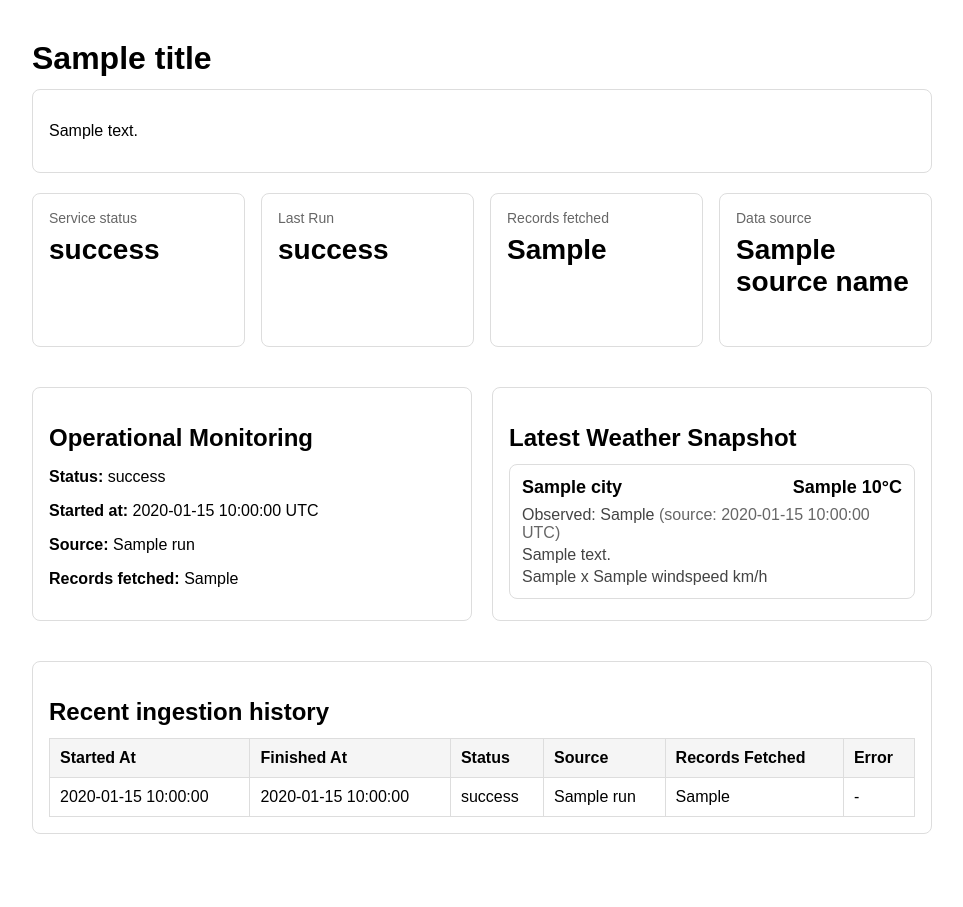
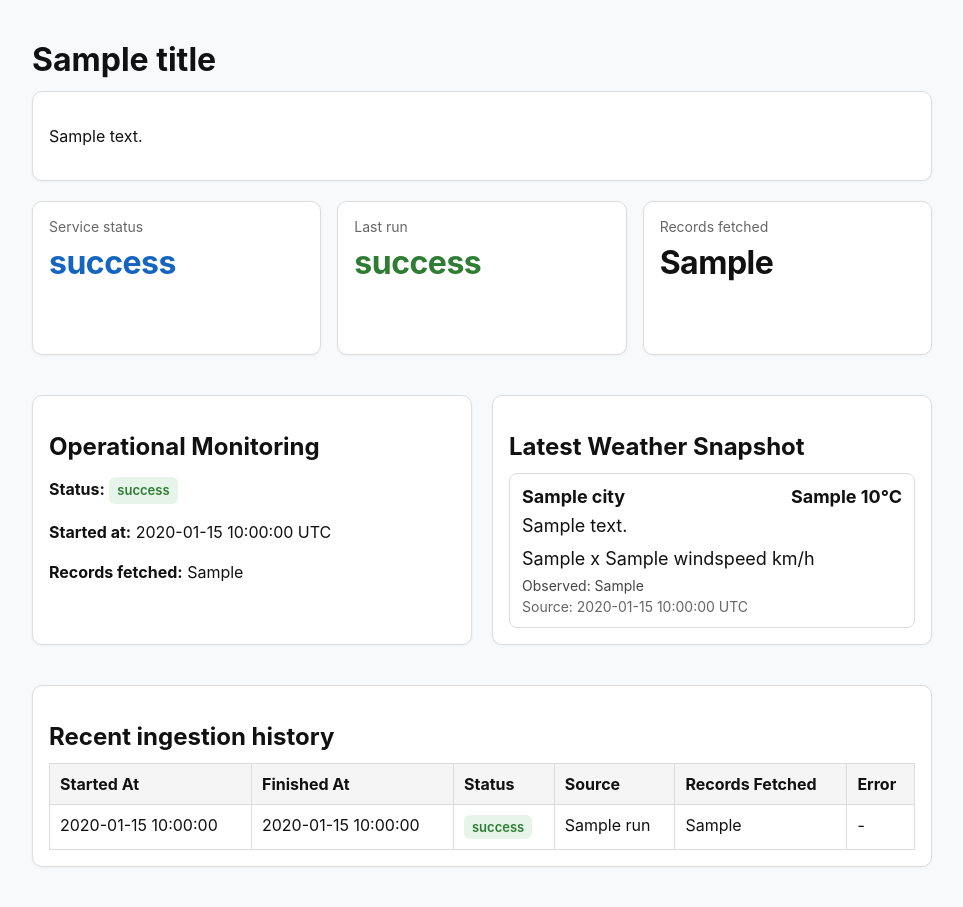
Before and after one commit to JoonasEronen/hosted-external-data-integration-service-aws, a FastAPI app: template app/templates/dashboard.html in a window 1280 px wide. Shown: the whole page, without its empty margins (8-971 px from the left). Before the commit the page ends 834 px from the top, so only its background shows below. Run offline with FastAPI, Linux system fonts and the light colour scheme; the template is opened without the code that fills it: most values are stand-ins (such as "Sample title", 1, 10 or a date in 2020); parts of the project's set-up code (start-up, migrations or seed data) failed here and were passed over.

Commit message:
style: polish dashboard UI

```diff
--- a/app/templates/dashboard.html
+++ b/app/templates/dashboard.html
@@ -1,14 +1,17 @@
 <!DOCTYPE html>
 <html lang="en">
+
 <head>
   <meta charset="UTF-8" />
   <title>{{ title }}</title>
 
   <style>
     body {
-      font-family: Arial, sans-serif;
+      font-family: -apple-system, BlinkMacSystemFont, "Segoe UI", Roboto, Arial, sans-serif;
       margin: 40px;
       max-width: 900px;
+      background: #f7f9fb;
+      color: #111;
     }
 
     h1,
@@ -16,13 +19,24 @@
       margin-bottom: 12px;
     }
 
+    p {
+      line-height: 1.5;
+    }
+
     /* Shared card styling */
     .card {
       border: 1px solid #ddd;
-      border-radius: 8px;
+      border-radius: 10px;
       padding: 16px;
       margin-bottom: 20px;
       background: white;
+      box-shadow: 0 1px 3px rgba(0, 0, 0, 0.05);
+      transition: all 0.2s ease;
+    }
+
+    .card:hover {
+      box-shadow: 0 4px 14px rgba(0, 0, 0, 0.12);
+      transform: translateY(-2px);
     }
 
     /* KPI row */
@@ -53,8 +67,59 @@
     }
 
     .metric-value {
-      font-size: 28px;
+      font-size: 32px;
+      font-weight: 700;
+      letter-spacing: -0.5px;
+    }
+
+    /* Status text styles */
+    .status-success {
+      color: #2e7d32;
       font-weight: bold;
+    }
+
+    .status-failed {
+      color: #b00020;
+      font-weight: bold;
+    }
+
+    .status-running {
+      color: #1565c0;
+      font-weight: bold;
+    }
+
+    .status-unknown {
+      color: #666;
+      font-weight: bold;
+    }
+
+    /* Status badge */
+    .status-badge {
+      padding: 4px 8px;
+      border-radius: 6px;
+      font-size: 13px;
+      font-weight: 600;
+      display: inline-block;
+    }
+
+    .status-badge.status-success {
+      background: #e6f4ea;
+      color: #2e7d32;
+    }
+
+    .status-badge.status-failed {
+      background: #fdecea;
+      color: #b00020;
+    }
+
+    .status-badge.status-running {
+      background: #e3f2fd;
+      color: #1565c0;
+    }
+
+    .status-badge.status-unknown {
+      background: #f1f3f4;
+      color: #666;
     }
 
     /* Weather snapshot */
@@ -67,13 +132,25 @@
       border: 1px solid #ddd;
       border-radius: 8px;
       padding: 12px;
+      background: #fff;
     }
 
     .weather-top {
       display: flex;
       justify-content: space-between;
       align-items: center;
+      gap: 12px;
       margin-bottom: 8px;
+    }
+
+    .weather-middle {
+      display: flex;
+      justify-content: space-between;
+      align-items: center;
+      margin-bottom: 8px;
+      font-size: 18px;
+      gap: 12px;
+      flex-wrap: wrap;
     }
 
     .city-name {
@@ -84,19 +161,14 @@
     .city-temp {
       font-weight: bold;
       font-size: 18px;
+      white-space: nowrap;
     }
 
     .weather-meta {
       color: #444;
       display: grid;
       gap: 4px;
-    }
-
-    /* Responsive */
-    @media (max-width: 900px) {
-      .main-grid {
-        grid-template-columns: 1fr;
-      }
+      font-size: 14px;
     }
 
     /* Utility */
@@ -114,6 +186,7 @@
       width: 100%;
       border-collapse: collapse;
       margin-top: 12px;
+      background: white;
     }
 
     th,
@@ -127,11 +200,25 @@
     th {
       background: #f5f5f5;
     }
+
+    tbody tr:hover {
+      background: #fafafa;
+    }
+
+    /* Responsive */
+    @media (max-width: 900px) {
+      body {
+        margin: 20px;
+      }
+
+      .main-grid {
+        grid-template-columns: 1fr;
+      }
+    }
   </style>
 </head>
 
 <body>
-
   <h1>{{ title }}</h1>
 
   <!-- Dashboard description -->
@@ -143,12 +230,13 @@
   <div class="card-row">
     <div class="card metric-card">
       <div class="metric-label">Service status</div>
-      <div class="metric-value">{{ status }}</div>
+      <div class="metric-value status-running">{{ status }}</div>
     </div>
 
     <div class="card metric-card">
-      <div class="metric-label">Last Run</div>
-      <div class="metric-value">
+      <div class="metric-label">Last run</div>
+      <div
+        class="metric-value {% if latest_run and latest_run.status == 'success' %}status-success{% elif latest_run and latest_run.status == 'failed' %}status-failed{% else %}status-unknown{% endif %}">
         {{ latest_run.status if latest_run else "N/A" }}
       </div>
     </div>
@@ -159,24 +247,23 @@
         {{ latest_run.records_fetched if latest_run and latest_run.records_fetched is not none else "N/A" }}
       </div>
     </div>
-
-    <div class="card metric-card">
-      <div class="metric-label">Data source</div>
-      <div class="metric-value">{{ source_name }}</div>
-    </div>
   </div>
 
   <!-- Main dashboard layout -->
   <div class="main-grid">
-
     <!-- Operational monitoring -->
     <div class="card">
       <h2>Operational Monitoring</h2>
 
       {% if latest_run %}
-        <p><strong>Status:</strong> {{ latest_run.status }}</p>
+      <p>
+        <strong>Status:</strong>
+        <span
+          class="status-badge {% if latest_run.status == 'success' %}status-success{% elif latest_run.status == 'failed' %}status-failed{% elif latest_run.status == 'running' %}status-running{% else %}status-unknown{% endif %}">
+          {{ latest_run.status }}
+        </span>
+      </p>
       <p><strong>Started at:</strong> {{ latest_run.started_at }} UTC</p>
-        <p><strong>Source:</strong> {{ latest_run.source_name }}</p>
       <p>
         <strong>Records fetched:</strong>
         {{ latest_run.records_fetched if latest_run.records_fetched is not none else "N/A" }}
@@ -187,7 +274,6 @@
         <strong>Error:</strong> {{ latest_run.error_message }}
       </p>
       {% endif %}
-
       {% else %}
       <p class="muted">No ingestion runs yet.</p>
       {% endif %}
@@ -201,7 +287,6 @@
       <div class="weather-list">
         {% for city in city_results %}
         <div class="weather-item">
-
           <div class="weather-top">
             <div class="city-name">{{ city.city }}</div>
             <div class="city-temp">
@@ -209,9 +294,7 @@
             </div>
           </div>
 
-              <div class="weather-meta">
-                <div>Observed: {{ city.observed_local }}
-                  <span class="muted">(source: {{ city.observed_at }} UTC)</span></div>
+          <div class="weather-middle">
             <div>{{ city.weather_text }}</div>
             <div>
               {{ city.wind_arrow }}
@@ -220,6 +303,10 @@
             </div>
           </div>
 
+          <div class="weather-meta">
+            <div>Observed: {{ city.observed_local }}</div>
+            <div class="muted">Source: {{ city.observed_at }} UTC</div>
+          </div>
         </div>
         {% endfor %}
       </div>
@@ -227,7 +314,6 @@
       <p class="muted">No weather snapshot available yet.</p>
       {% endif %}
     </div>
-
   </div>
 
   <!-- Ingestion history -->
@@ -252,7 +338,12 @@
         <tr>
           <td>{{ run.started_at }}</td>
           <td>{{ run.finished_at or "N/A" }}</td>
-              <td>{{ run.status }}</td>
+          <td>
+            <span
+              class="status-badge {% if run.status == 'success' %}status-success{% elif run.status == 'failed' %}status-failed{% elif run.status == 'running' %}status-running{% else %}status-unknown{% endif %}">
+              {{ run.status }}
+            </span>
+          </td>
           <td>{{ run.source_name }}</td>
           <td>{{ run.records_fetched if run.records_fetched is not none else "N/A" }}</td>
           <td>{{ run.error_message or "-" }}</td>
@@ -264,6 +355,6 @@
     <p class="muted">No runs recorded yet.</p>
     {% endif %}
   </div>
+</body>
 
-</body>
 </html>
```
Lines whose indentation alone changed are shown as unchanged.
